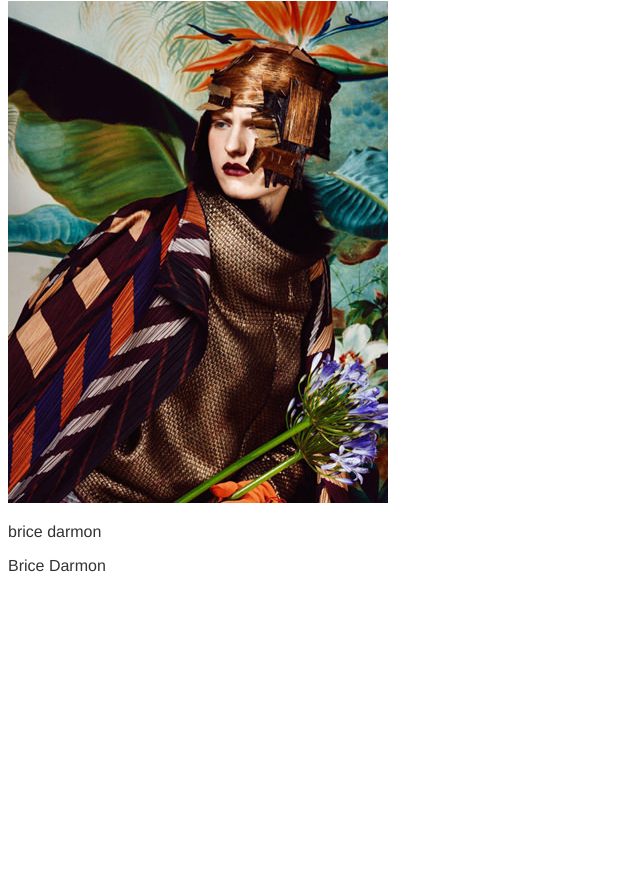
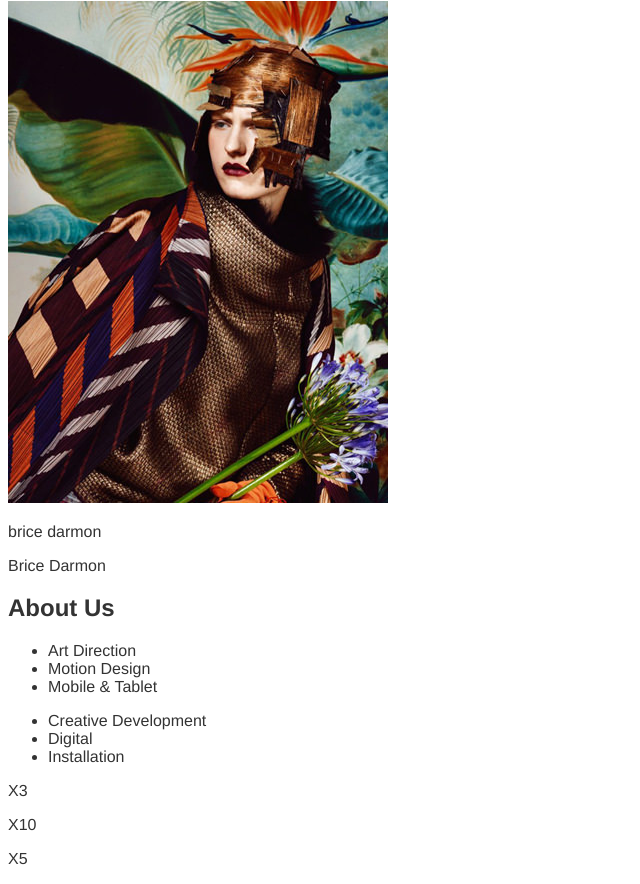
Before and after one commit to lindseygiaquinto/casestudy-bonhommeparis, a website: page app/index.html in a window 1280 px wide. Shown: the part 875-1759 px from the top of the page, without its empty margins (0-640 px from the left). Before the commit the page ends 1466 px from the top, so only its background shows below. Drawn offline with nearby package versions, Linux system fonts and the light colour scheme; files that its build step writes are made by us from their sources.

Commit message:
added "about us" html

```diff
--- a/app/index.html
+++ b/app/index.html
@@ -60,6 +60,27 @@
         </article>
     </section>
 
+    <section class="about-us">
+      <h2>About Us</h2>
+        <ul>
+          <li>Art Direction</li>
+          <li>Motion Design</li>
+          <li>Mobile &amp; Tablet</li>
+        </ul>
+
+        <ul>
+          <li>Creative Development</li>
+          <li>Digital</li>
+          <li>Installation</li>
+        </ul>
+
+      <div class="awards">
+        <p>X3</p>
+        <p>X10</p>
+        <p>X5</p>
+      </div>
+    </section>
+
 
     <!-- Google Analytics: change UA-XXXXX-X to be your site's ID. -->
     <script>
```
Also changed, not shown: app/images/sprite@2x.png (added).
